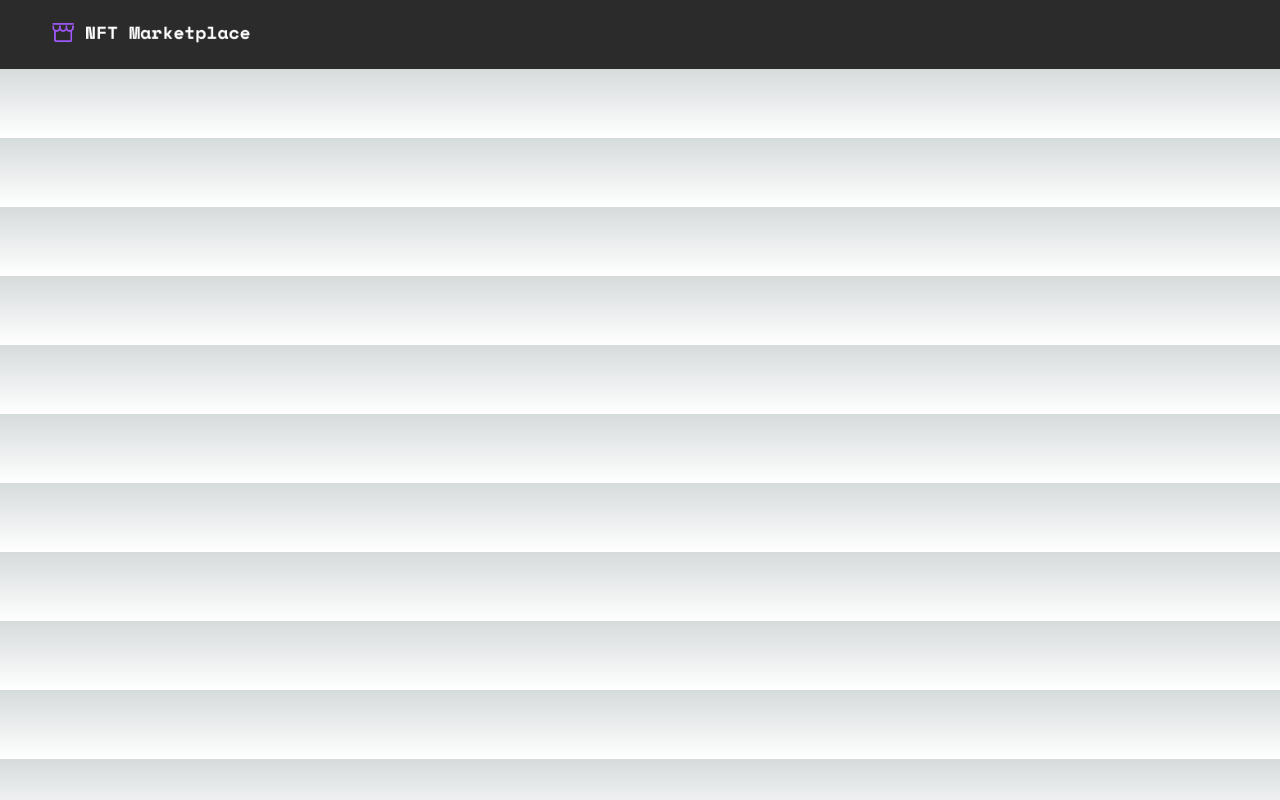
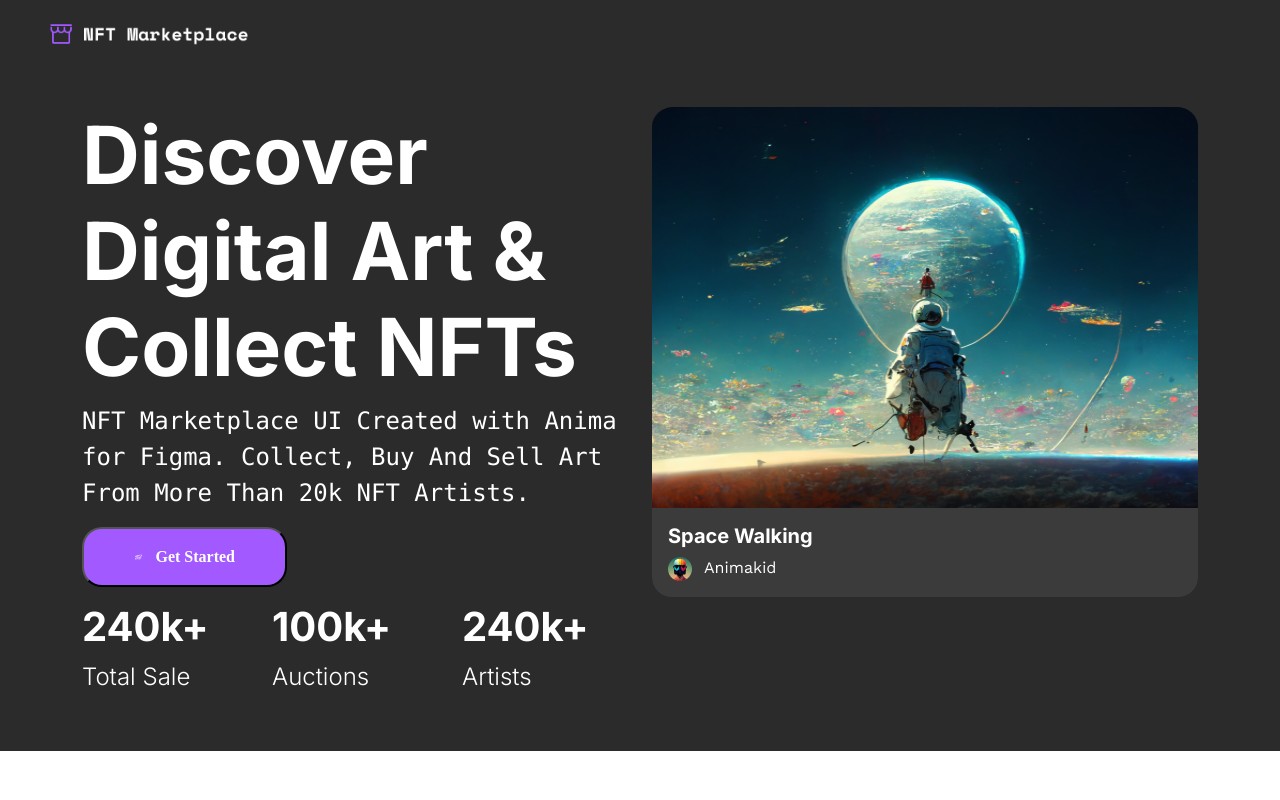
Before and after one commit to Ghullam-Mustafa/Nextjs-Assigment-01, a Next.js app: page / in a window 1280 px wide. Built offline with nearby package versions, Linux system fonts and the light colour scheme.

Commit message:
nav bar complete

```diff
--- a/package.json
+++ b/package.json
@@ -9,6 +9,7 @@
     "lint": "next lint"
   },
   "dependencies": {
+    "bootstrap": "^5.3.1",
     "eslint": "8.47.0",
     "eslint-config-next": "13.4.13",
     "next": "13.4.13",
--- /dev/null
+++ b/src/app/components/buttonOne/ButtonOne.css
@@ -0,0 +1,20 @@
+.btn2{
+    display: flex;
+height: 60px;
+padding: 0px 50px;
+justify-content: center;
+align-items: center;
+gap: 12px;
+border-radius: 20px;
+background: var(--call-to-action, #A259FF);
+}
+
+.title{
+    color: #FFF;
+text-align: center;
+font-family: Work Sans;
+font-size: 16px;
+font-style: normal;
+font-weight: 600;
+line-height: 140%; /* 22.4px */
+}
--- /dev/null
+++ b/src/app/components/buttonOne/ButtonOne.js
@@ -0,0 +1,12 @@
+import React from 'react'
+import Image from 'next/image'
+// import img from '../../assets/RocketLaunch.png'
+import '../buttonOne/ButtonOne.css'
+
+export default function ButtonOne() {
+  return (
+    <div>
+        <button  className='btn2'><Image src='/RocketLaunch.png' width={9.45} height={5.67}  /><span className='title'>Get Started</span></button>
+    </div>
+  )
+}
--- /dev/null
+++ b/src/app/components/heroSection/HeroSection.css
@@ -0,0 +1,14 @@
+.heroSection{
+    background: var(--background, #2B2B2B);
+    padding: 40px 0px;
+
+}
+.card-body{
+
+    border-radius: 0px 0px 20px 20px;
+background: var(--background-secondary, #3B3B3B);
+}
+
+.cardss{
+    background: var(--background, #2B2B2B);
+}
--- /dev/null
+++ b/src/app/components/heroSection/HeroSection.js
@@ -0,0 +1,60 @@
+// import React from 'react'
+import Image from 'next/image'
+import '../../components/heroSection/HeroSection.css'
+import ButtonOne from '../../components/buttonOne/ButtonOne'
+// import img from '../../assets/Image Placeholder.png'
+// import img2 from '../../assets/Artist Card.png'
+import Cards from './card/Cards'
+
+export default function HeroSection() {
+    return (
+        <div className='heroSection'>
+            <div className="container ">
+                <div className="row ">
+                    <div className="col-lg-6 col-md-6 col-sm-12">
+                        <p className='text-white h1 display-1 fw-bold'>Discover  Digital Art & Collect NFTs</p>
+                        <p className='text-white fs-4 font-monospace'>NFT Marketplace UI Created with Anima for Figma. Collect, Buy And Sell Art From More Than 20k NFT Artists.</p>
+                        <ButtonOne />
+                        <div className="row pt-3 d-flex">
+                            <div className="col-4 ">
+                                <Cards total="240" title="Total Sale" />
+                            </div>
+                            <div className="col-4 ">
+                                <Cards total="100" title="Auctions" />
+                            </div>
+                            <div className="col-4 ">
+                                <Cards total="240" title="Artists" />
+                            </div>
+                        </div>
+                    </div>
+
+
+                    <div className="col-lg-6 col-md-6 col-sm-12   ">
+                        {/* <div className="card m-2 border rounded-3 d-flex justify-content-around" >
+                            <img src={img} className="card-img-top border-0" alt="..." />
+                            <div className="card-body ">
+                                <h5 classNameName='text-white'>Space Walking</h5>
+                                <div>
+                                    <img src={img2} classNameName='img-fluid ' alt="" />
+
+                                </div>
+                            </div>
+                        </div> */}
+                        <div className="card border-0 cardss d-flex justify-content-around bg-transparent" >
+                            <Image src='/Image Placeholder.png' width={510} height={401} className="card-img-top" alt="..." />
+                            <div className="card-body">
+                            <h5 className='text-white h5  fw-bold'>Space Walking</h5>
+                                <div>
+                                    <img src='/Artist Card.png' classNameName='img-fluid ' alt="" />
+
+                                </div>
+                            </div>
+                        </div>
+                    </div>
+
+
+                </div>
+            </div>
+        </div>
+    )
+}
--- /dev/null
+++ b/src/app/components/heroSection/card/Cards.js
@@ -0,0 +1,10 @@
+import React from 'react'
+
+export default function Cards(props) {
+  return (
+    <div >
+        <p className='total text-white h6 display-6 fw-bold '>{props.total}k+</p>
+        <p className='text-white titl text-white fs-4  fw-light'>{props.title}</p>
+    </div>
+  )
+}
--- a/src/app/page.js
+++ b/src/app/page.js
@@ -1,10 +1,13 @@
-
+import "bootstrap/dist/css/bootstrap.min.css"
+// import 'bootstrap/dist/js/bootstrap.bundl'
 import Navbar from '../app/components/navbar/Navbar'
+import HeroSection from '../app/components/heroSection/HeroSection'
 
 export default function Home() {
   return (
     <main >
       <Navbar/>
+      <HeroSection/>
     </main>
   )
 }
```
Also changed, not shown: src/app/components/buttonOne/Avatar (1).png (added), 1 other file (tests, documents, lock files or other folders).
